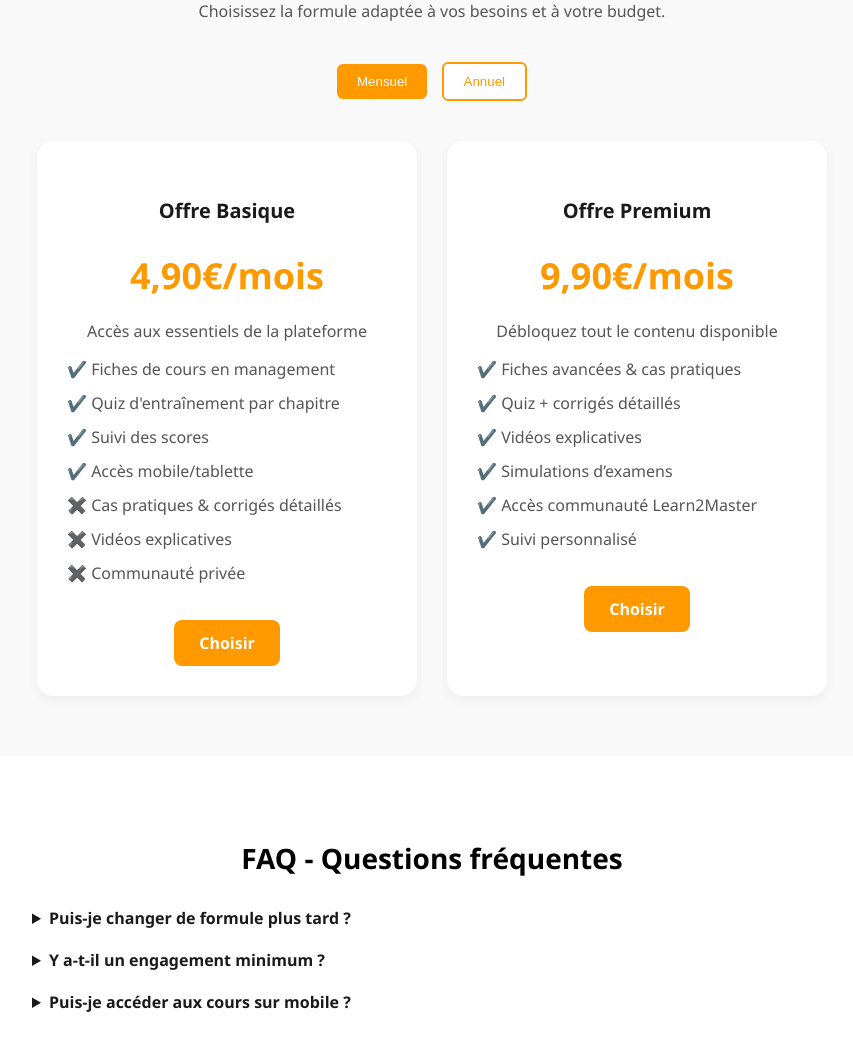
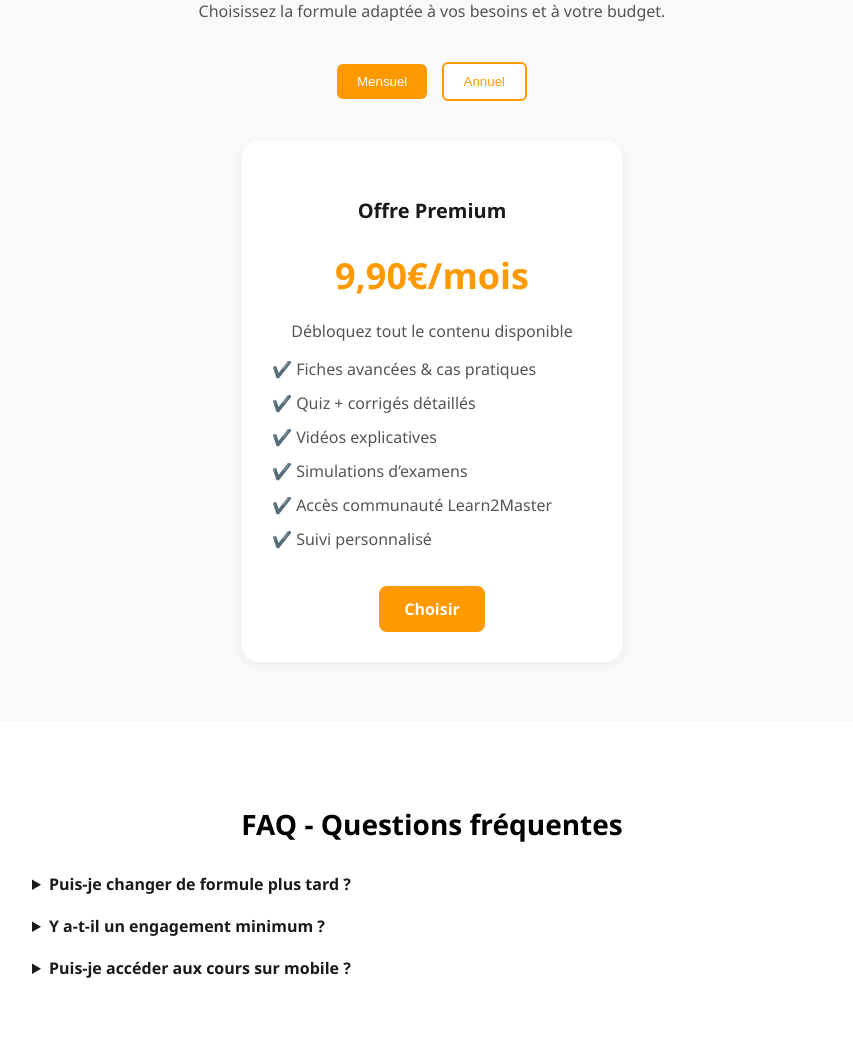
Before and after one commit to Jul1111/E-LearningProjectM1SIC, a PHP site: page /tarifs in a window 1280 px wide. Shown: the part 224-1282 px from the top of the page, without its empty margins (208-1061 px from the left). Run offline with PHP 8.4, Linux system fonts and the light colour scheme.

```diff
--- a/app/controllers/DashboardController.php
+++ b/app/controllers/DashboardController.php
@@ -18,6 +18,7 @@ class DashboardController {
     public function render() {
         // Check if the user is logged in
         if (!isset($_SESSION['user_id'])) { header("Location: /login"); exit(); }
+        if (isset($_SESSION['role']) && $_SESSION['role'] == 'Étudiant') { header("Location: /tarifs"); exit(); }
 
         $userId = $_SESSION['user_id'];
 
--- a/app/controllers/PaymentController.php
+++ b/app/controllers/PaymentController.php
@@ -16,6 +16,12 @@ class PaymentController {
     }
 
     public function render() {
+        // Check if user is logged in
+        if (!isset($_SESSION['username'])) {
+            header('Location: /login');
+            exit();
+        }
+
         $rootFolder = 'main'; // Only var to change
         $pageName = 'payment'; // Only var to change
 
--- a/app/views/main/payment/payment.php
+++ b/app/views/main/payment/payment.php
@@ -55,6 +55,5 @@ $totalTTC = $priceHT * (1 + $tva);
     <p><strong>TVA (20%) :</strong> <?= number_format($priceHT * $tva, 2, ',', ' ') ?> €</p>
     <hr>
     <p><strong>Total TTC :</strong> <?= number_format($totalTTC, 2, ',', ' ') ?> €</p>
-
   </div>
 </div>
--- a/app/views/main/tarifs/tarifs.php
+++ b/app/views/main/tarifs/tarifs.php
@@ -15,28 +15,6 @@
 
   <!-- Cartes tarifs -->
   <div style="display: flex; flex-wrap: wrap; justify-content: center; gap: 30px; max-width: 1100px; margin: 0 auto;">
-
-    <!-- Offre Basique -->
-    <div style="background-color: white; border-radius: 16px; box-shadow: 0 4px 12px rgba(0,0,0,0.05); width: 320px; padding: 30px; text-align: center;">
-      <h4 style="font-size: 20px; color: #1a1a1a;">Offre Basique</h4>
-      <h2 id="basicPrice" style="color: #ff9900; font-size: 36px; margin: 20px 0;">4,90€/mois</h2>
-      <p style="color: #555;">Accès aux essentiels de la plateforme</p>
-      <ul style="list-style: none; padding: 0; text-align: left; color: #555;">
-        <li style="margin-bottom: 12px;">✔️ Fiches de cours en management</li>
-        <li style="margin-bottom: 12px;">✔️ Quiz d'entraînement par chapitre</li>
-        <li style="margin-bottom: 12px;">✔️ Suivi des scores</li>
-        <li style="margin-bottom: 12px;">✔️ Accès mobile/tablette</li>
-        <li style="margin-bottom: 12px;">✖️ Cas pratiques & corrigés détaillés</li>
-        <li style="margin-bottom: 12px;">✖️ Vidéos explicatives</li>
-        <li style="margin-bottom: 0;">✖️ Communauté privée</li>
-    </ul>
-
-    <a id="chooseBasic" href="/payment?plan=basic-mensuel" style="margin-top: 20px; display: inline-block; background-color: #ff9900; color: white; padding: 12px 25px; border-radius: 8px; text-decoration: none; font-weight: bold;">
-  Choisir
-</a>
-
-    </div>
-
     <!-- Offre Premium -->
     <div style="background-color: white; border-radius: 16px; box-shadow: 0 4px 12px rgba(0,0,0,0.05); width: 320px; padding: 30px; text-align: center;">
       <h4 style="font-size: 20px; color: #1a1a1a;">Offre Premium</h4>
@@ -66,22 +44,17 @@
     const premiumPrice = document.getElementById("premiumPrice");
     const btnMonthly = document.getElementById("monthlyBtn");
     const btnYearly = document.getElementById("yearlyBtn");
-    const chooseBasic = document.getElementById("chooseBasic");
     const choosePremium = document.getElementById("choosePremium");
 
     if (mode === "monthly") {
-      basicPrice.textContent = "4,90€/mois";
       premiumPrice.textContent = "9,90€/mois";
-      chooseBasic.href = "/payment?plan=basic-mensuel";
       choosePremium.href = "/payment?plan=premium-mensuel";
       btnMonthly.style.backgroundColor = "#ff9900";
       btnMonthly.style.color = "white";
       btnYearly.style.backgroundColor = "white";
       btnYearly.style.color = "#ff9900";
     } else {
-      basicPrice.textContent = "49€/an";
       premiumPrice.textContent = "99€/an";
-      chooseBasic.href = "/payment?plan=basic-annuel";
       choosePremium.href = "/payment?plan=premium-annuel";
       btnMonthly.style.backgroundColor = "white";
       btnMonthly.style.color = "#ff9900";
```
Also changed, not shown: app/controllers/ConfirmationController.php (+16 -0 lines), app/controllers/LoginController.php (+9 -2 lines), app/models/UserRolesAccess.php (+10 -5 lines).
